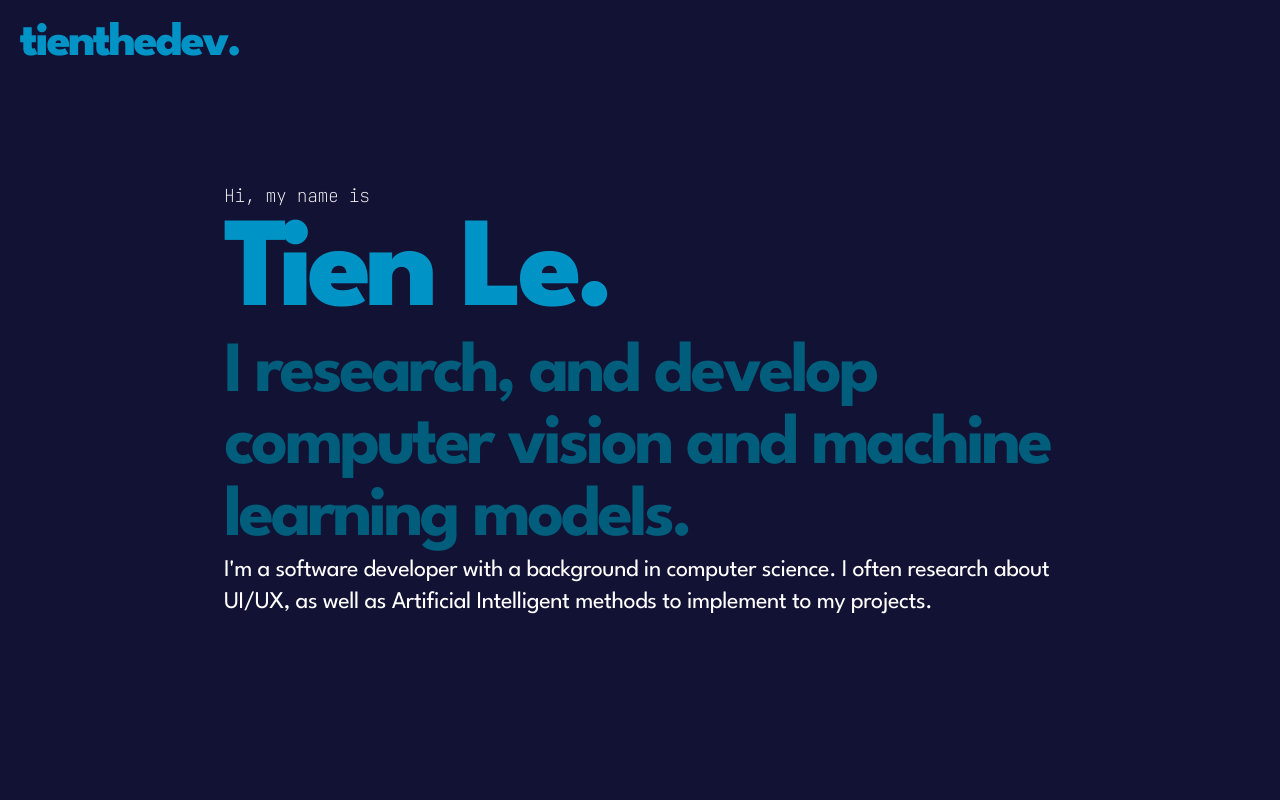
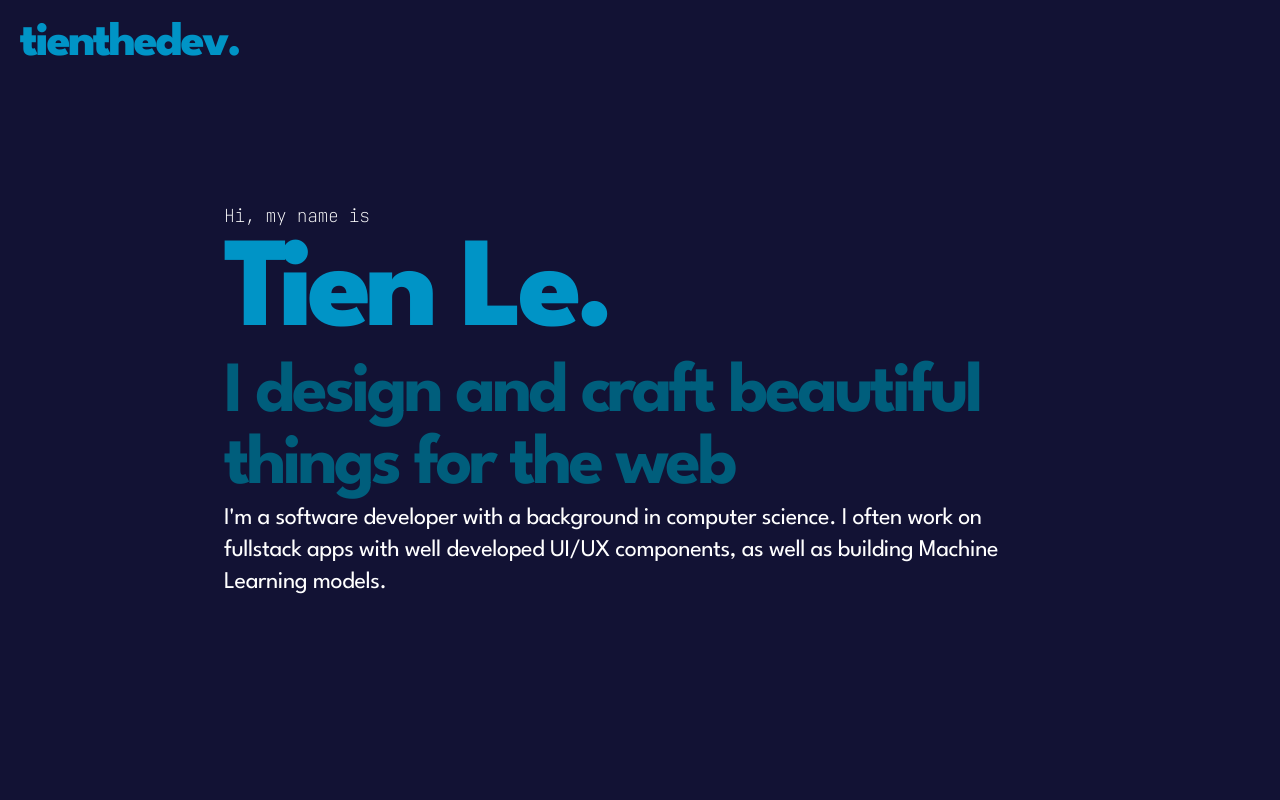
Before and after one commit to tienthedev/v3.tienl.dev, a Next.js app: page / in a window 1280 px wide. Shown: the top 800 px of the page. Built offline with nearby package versions, Linux system fonts and the light colour scheme.

Commit message:
added resume.v2.pdf

```diff
--- a/src/components/Hero/Hero.tsx
+++ b/src/components/Hero/Hero.tsx
@@ -13,9 +13,9 @@ const Hero: React.FC = () => {
               <h1 className={`lg:text-9xl text-7xl font-extrabold tracking-tighter text-secondary animate-fadeUp delay-200 hidden-initially `}>Tien
                   Le.</h1>
               <h1 className={`lg:text-7xl text-5xl font-bold tracking-tighter text-tertiary animate-fadeUp delay-400 hidden-initially`}>I
-                  research, and develop computer vision and machine learning models.</h1>
+                  design and craft beautiful things for the web</h1>
               <h1 className="lg:text-2xl text-md text-white  animate-fadeUp delay-600 hidden-initially">
-                  {"I'm a software developer with a background in computer science. I often research about UI/UX, as well as Artificial Intelligent methods to implement to my projects."}
+                  {"I'm a software developer with a background in computer science. I often work on fullstack apps with well developed UI/UX components, as well as building Machine Learning models."}
               </h1>
           </div>
       </div>
--- a/src/components/Navbar/Navbar.tsx
+++ b/src/components/Navbar/Navbar.tsx
@@ -12,8 +12,10 @@ const Navbar: React.FC = () => {
     const handleLinkClick = () => setToggle(false);
 
     return (
+        <div                 className={` ${leagueSpartan.className}   text-white  `}>
+
             <div
-            className={` ${leagueSpartan.className} h-auto bg-primary flex justify-between px-5 py-5 text-white fixed w-full z-10`}>
+                className={` h-auto bg-primary flex justify-between px-5 py-5  fixed w-full z-10`}>
                 <a
                     href="/"
                     className={`hover:transform hover:-translate-x-1 hover:-translate-y-1 transition-transform duration-300 ease-in-out font-extrabold text-5xl text-secondary tracking-tighter animate-fadeUp`}
@@ -35,7 +37,7 @@ const Navbar: React.FC = () => {
                             </a>
                         </li>
                         <li className="hidden-initially animate-fadeUp delay-400">
-                        <a href="/" onClick={handleLinkClick}>
+                            <a href="/#project" onClick={handleLinkClick}>
                                 Projects
                             </a>
                         </li>
@@ -88,9 +90,13 @@ const Navbar: React.FC = () => {
                     </ol>
                 </nav>
 
-
             </div>
-
+            {/* This div contains a rotated email address that is fixed on the right side of the screen, visible only on large screens
+<div className={`rotate-90 top-96 fixed -right-10 hidden lg:block z-10`}>
+    <p className="">____________ tienthedev@icloud.com ____________</p>
+</div>
+*/}
+        </div>
 
 
     );
```
Lines whose indentation alone changed are shown as unchanged.
